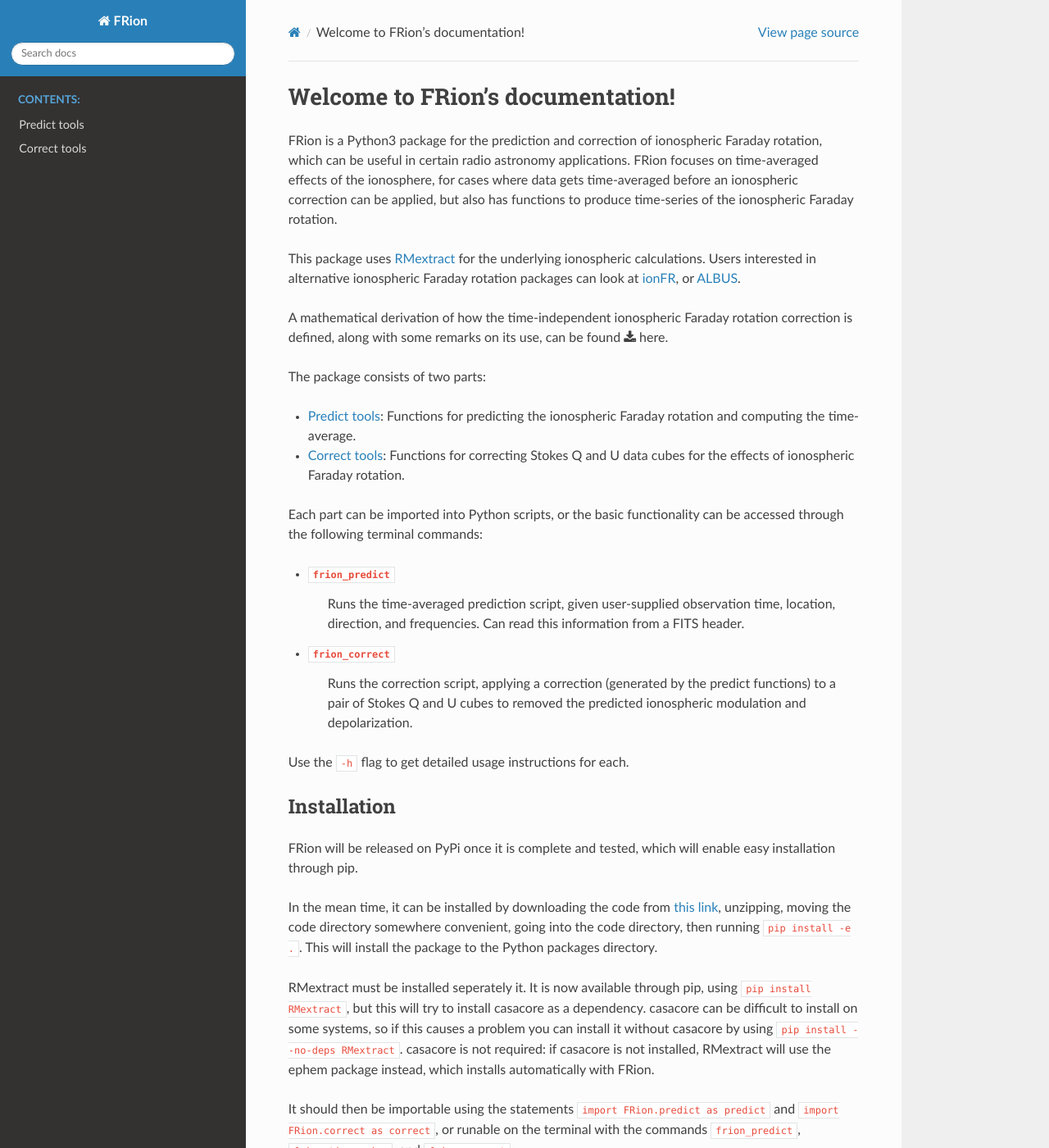
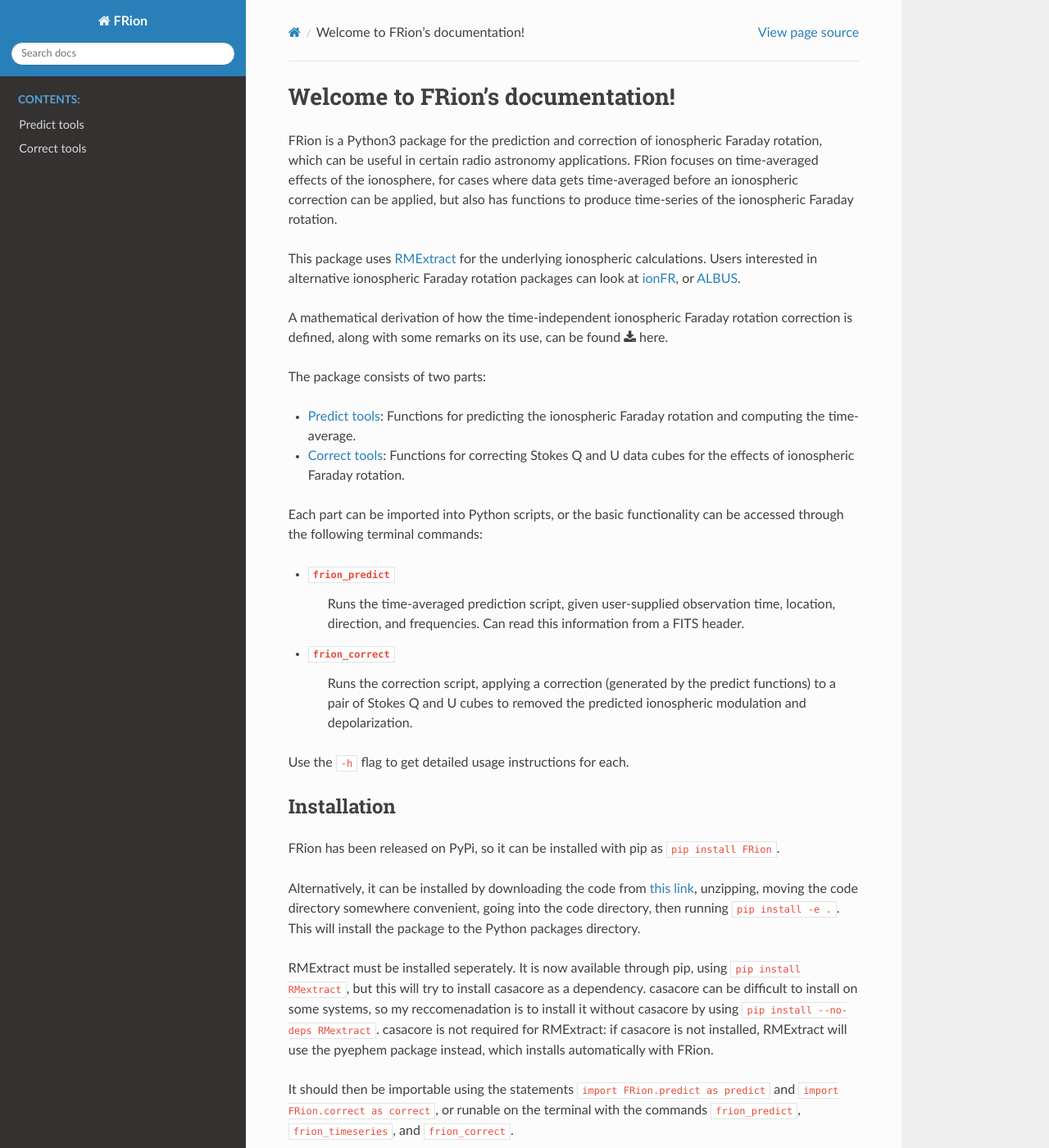
Before and after one commit to CIRADA-Tools/FRion, a Sphinx documentation site: the page built from docs/source/index.rst, in a window 1280 px wide and 1400 px high. Shown: the whole window at 82% size. Built offline with Sphinx 7.4.7 and the Read the Docs theme 2.0.0, drawn with Linux system fonts in a browser that asks for light colours.

Commit message:
Updating documentation with new install information.

```diff
--- a/docs/source/index.rst
+++ b/docs/source/index.rst
@@ -22,7 +22,7 @@
 gets time-averaged before an ionospheric correction can be applied, but also
 has functions to produce time-series of the ionospheric Faraday rotation.
 
-This package uses `RMextract <https://github.com/lofar-astron/RMextract/>`_
+This package uses `RMExtract <https://github.com/lofar-astron/RMextract/>`_
 for the underlying ionospheric calculations. Users interested in alternative
 ionospheric Faraday rotation packages can look at
 `ionFR <https://github.com/csobey/ionFR>`_,
@@ -57,20 +57,19 @@
 Installation
 ------------
 
-FRion will be released on PyPi once it is complete and tested, which will
-enable easy installation through pip.
+FRion has been released on PyPi, so it can be installed with pip as ``pip install FRion``.
 
-In the mean time, it can be installed by downloading the code from
+Alternatively, it can be installed by downloading the code from
 `this link <https://github.com/Cameron-Van-Eck/FRion/archive/refs/heads/main.zip>`_,
 unzipping, moving the code directory somewhere convenient,
 going into the code directory, then running ``pip install -e .``.
 This will install the package to the Python packages directory.
 
-RMextract must be installed seperately it. It is now available through pip,
+RMExtract must be installed seperately. It is now available through pip,
 using ``pip install RMextract``, but this will try to install casacore as a dependency.
-casacore can be difficult to install on some systems, so if this causes a problem
-you can install it without casacore by using ``pip install --no-deps RMextract``.
-casacore is not required: if casacore is not installed, RMextract will use the ephem package instead, which installs
+casacore can be difficult to install on some systems, so my reccomenadation is
+to install it without casacore by using ``pip install --no-deps RMextract``.
+casacore is not required for RMExtract: if casacore is not installed, RMExtract will use the pyephem package instead, which installs
 automatically with FRion.
 
 
```
Also changed, not shown: README.md (+3 -1 lines).
